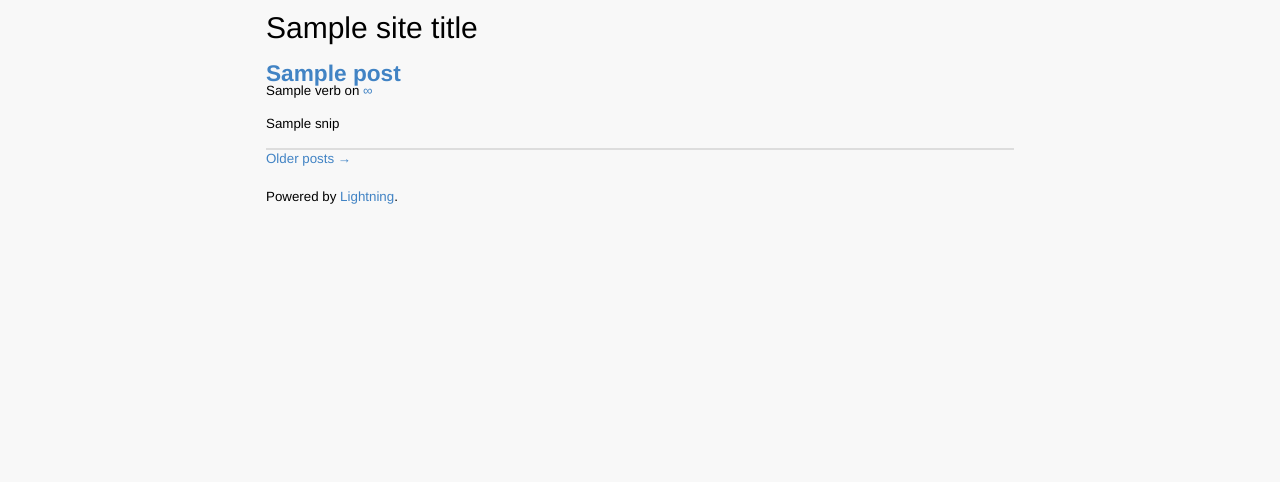
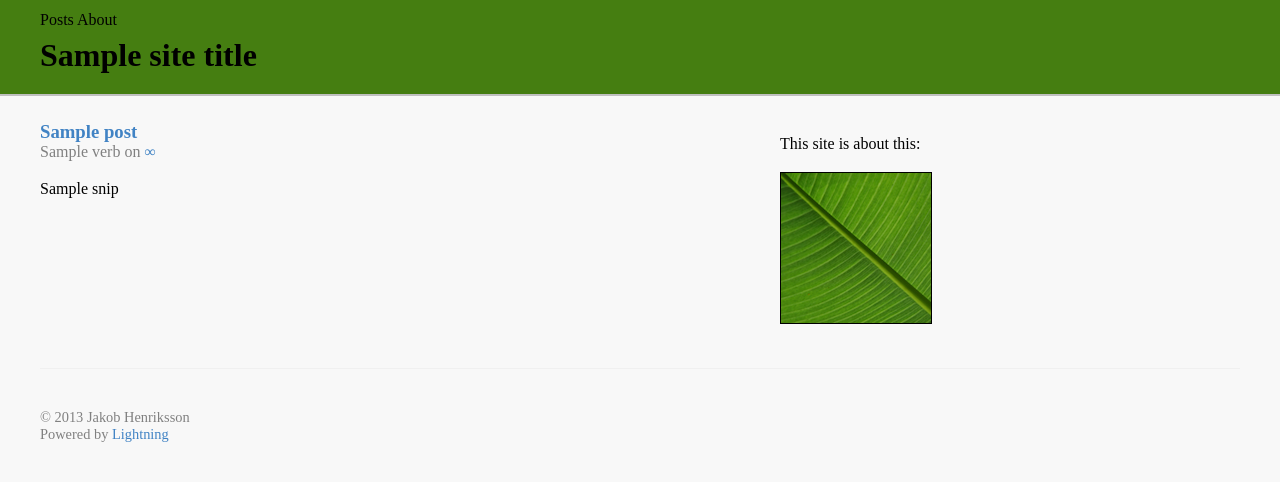
Before and after one commit to borismus/lightning, a Python web app: template template/index.html in a window 1280 px wide. Shown: the top 482 px of the page. Run offline with Jinja, Linux system fonts and the light colour scheme; the template is opened without the code that fills it: most values are stand-ins (such as "Sample title", 1, 10 or a date in 2020).

Commit message:
configured for metajungle.net

```diff
--- a/content/main.txt
+++ b/content/main.txt
@@ -2,6 +2,6 @@ Welcome
 =======
 list:
 type: index
-limit: 10
+limit: 1
 
 Welcome to my awesome blog!
--- a/content/site.yaml
+++ b/content/site.yaml
@@ -1,11 +1,11 @@
-site_title: Lightning-powered Blog
+site_title: metajungle
 date_format: '%d %B %Y'
 verbs:
   post: 'Published'
   talk: 'Presented'
   link: 'Linked'
 permalink_format:
-  post: '{{slug}}'
+  post: '{{year}}/{{month}}/{{slug}}'
   page: '{{slug}}'
   draft: 'drafts/{{slug}}'
   archive: '{{slug}}'
--- a/lightning.yaml
+++ b/lightning.yaml
@@ -1,5 +1,5 @@
 template: template
 content: content
-output: www
+output: /Library/WebServer/Documents
 
 deploy: static-lightning
--- a/template/archive.html
+++ b/template/archive.html
@@ -11,7 +11,7 @@
     {% if post.posted_info %}
     <span class="time">{{ post.formatted }}</span>
     {% endif %}
-    <span class="title"><a href="{{ post.permalink }}">{{ post.title }}</a></span>
+    <span class="title"><a href="{{ post.permalink }}">{{ post.title }}</a></span>{{ post.posted }}
   </article>
   {% endfor %}
 </div>
--- a/template/base.html
+++ b/template/base.html
@@ -1,6 +1,6 @@
 <!doctype html>
 <head>
-  <title>{{ title }} | {{ site_title }}</title>
+  <title>{{ title }} - {{ site_title }}</title>
   <meta charset="utf-8">
   <meta http-equiv="X-UA-Compatible" content="IE=edge,chrome=1">
   <meta name="viewport" content="width=device-width">
@@ -9,15 +9,33 @@
   <link rel="stylesheet" href="/static/stylesheets/screen.css" type="text/css" media="screen" charset="utf-8">
 </head>
 <body>
+
+  <header>
+    <div id="header">
+      <p id="menu">
+        <a id="link_home" href="/">Home</a>
+        <a href="/archive/">Posts</a>
+        <a href="/about">About</a>
+      </p>
+      <div id="title">
+        <h1><a href="/">{{ site_title }}</a></h1>
+      </div>
+    </div>
+  </header>
+
   <div id="main">
-    <header><a href="/">{{ site_title }}</a></header>
-
     <section id="articles">
       {% block content %}{% endblock %}
     </section>
+    <aside>
+      <p>This site is about this:</p>
+      <img src="/static/metajungle-logo-medium-smaller.png"></img>
+    </aside>
   </div>
 
   <footer>
-    Powered by <a href="https://github.com/borismus/lightning">Lightning</a>.
+    &copy; 2013 Jakob Henriksson<br />
+    Powered by <a href="https://github.com/borismus/lightning">Lightning</a>
   </footer>
+
 </body>
--- a/template/index.html
+++ b/template/index.html
@@ -20,8 +20,7 @@
   {% endif %}
 </article>
 
-<hr/>
 {% endfor %}
 
-<a class="older-posts" href="/archive/">Older posts &rarr;</a>
+{# <a class="older-posts" href="/archive/">Older posts &rarr;</a> #}
 {% endblock %}
--- a/template/static/stylesheets/screen.css
+++ b/template/static/stylesheets/screen.css
@@ -1,10 +1,12 @@
 *{margin:0;padding:0;}
 body {
-    font:13.34px helvetica,arial,freesans,clean,sans-serif;
-    color:black;
-    line-height:1.4em;
+/*    font:13.34px helvetica,arial,freesans,clean,sans-serif;
+*/    color:black;
+/*    line-height:1.4em;*/
     background-color: #F8F8F8;
-    padding: 0.7em;
+/*    padding: 0.7em;*/
+    padding: 0px;
+    margin: 0px;
 }
 p {
     margin:1em 0;
@@ -54,7 +56,7 @@ a:hover{text-decoration:underline;}
 a code,a:link code,a:visited code{color:#4183c4;}
 h2,h3{margin:1em 0;}
 h1,h2,h3,h4,h5,h6{border:0;}
-h1{font-size:170%;border-top:4px solid #aaa;padding-top:.5em;margin-top:1.5em;}
+/*h1{font-size:170%;border-top:4px solid #aaa;padding-top:.5em;margin-top:1.5em;}*/
 h1:first-child{margin-top:0;padding-top:.25em;border-top:none;}
 h2{font-size:150%;margin-top:1.5em;border-top:4px solid #e0e0e0;padding-top:.5em;}
 h3{margin-top:1em;}
@@ -66,12 +68,138 @@ ul ul,ul ol,ol ol,ol ul{margin-top:0;margin-bottom:0;}
 blockquote{margin:1em 0;border-left:5px solid #ddd;padding-left:.6em;color:#555;}
 dt{font-weight:bold;margin-left:1em;}
 dd{margin-left:2em;margin-bottom:1em;}
-@media screen and (min-width: 768px) {
+
+
+header {
+  width: 100%;
+/*  background-color: #845454;*/
+  background-color: #457E11;
+  color: #ffffff;
+  padding-top: 10px;
+  padding-bottom: 10px;
+  border-bottom: 2px solid #c0c0c0;
+}
+
+header img {
+  border: 1px solid #000;
+}
+
+header a { color: black; }
+
+header h1 {
+  padding: 10px 0px;
+}
+
+#header {
+  margin-left: 40px;
+}
+
+#menu {
+  min-height: 10px;
+  line-height: 1.2em;
+  padding: 0px;
+  margin: 0px;
+}
+
+#link_home {
+  display: none;
+}
+
+#main {
+  width: 940px;
+  margin: 20px 40px;
+  min-height: 100px;
+  overflow: hidden;
+}
+
+#articles {
+  float: left;
+  width: 640px;
+  padding-right: 40px;
+  margin-right: 40px;
+  overflow: hidden;
+}
+
+time {
+  color: #808080;
+}
+
+aside {
+  float: right;
+  width: 200px;
+/*  background-color: #808080;*/
+}
+
+aside img {
+  border: 1px solid #000;
+}
+
+footer {
+  clear: both;
+  font-size: 0.9em;
+  border-top: 1px solid #f0f0f0;
+  color: #808080;
+  margin: 40px auto;
+  margin-left: 40px;
+  margin-right: 40px;
+  padding: 40px 0px;
+}
+
+/*@media screen and (min-width: 768px) {
     body {
-        width: 748px;
-        margin:10px auto;
+        margin: 0px auto;
+    }
+
+    #main {
     }
 }
-header { font-size: 30px; margin-bottom: 20px; }
-header a { color: black; }
-footer { margin-top: 20px; }
+*/
+
+@media screen and (max-width: 979px) {
+
+  footer {
+  }
+
+  #main {
+/*    width: 640px;*/
+    width: 90%;
+  }
+
+  #articles {
+    float: none;
+  }
+
+  aside {
+    float: left;
+    width: 640px;
+    margin-right: 40px;
+  }
+}
+
+@media screen and (max-width: 768px) {
+
+  #main {
+    width: 90%;
+  }
+
+  #articles {
+    width: 90%;
+  }
+
+  aside {
+    float: left;
+    width: 100%;
+  }
+
+}
+
+@media screen and (max-width: 480px) {
+
+  #title {
+    display: none;
+  }
+
+  #link_home {
+    display: inline;
+  }
+}
```
Also changed, not shown: template/static/metajungle-logo-medium-smaller.png (added).
